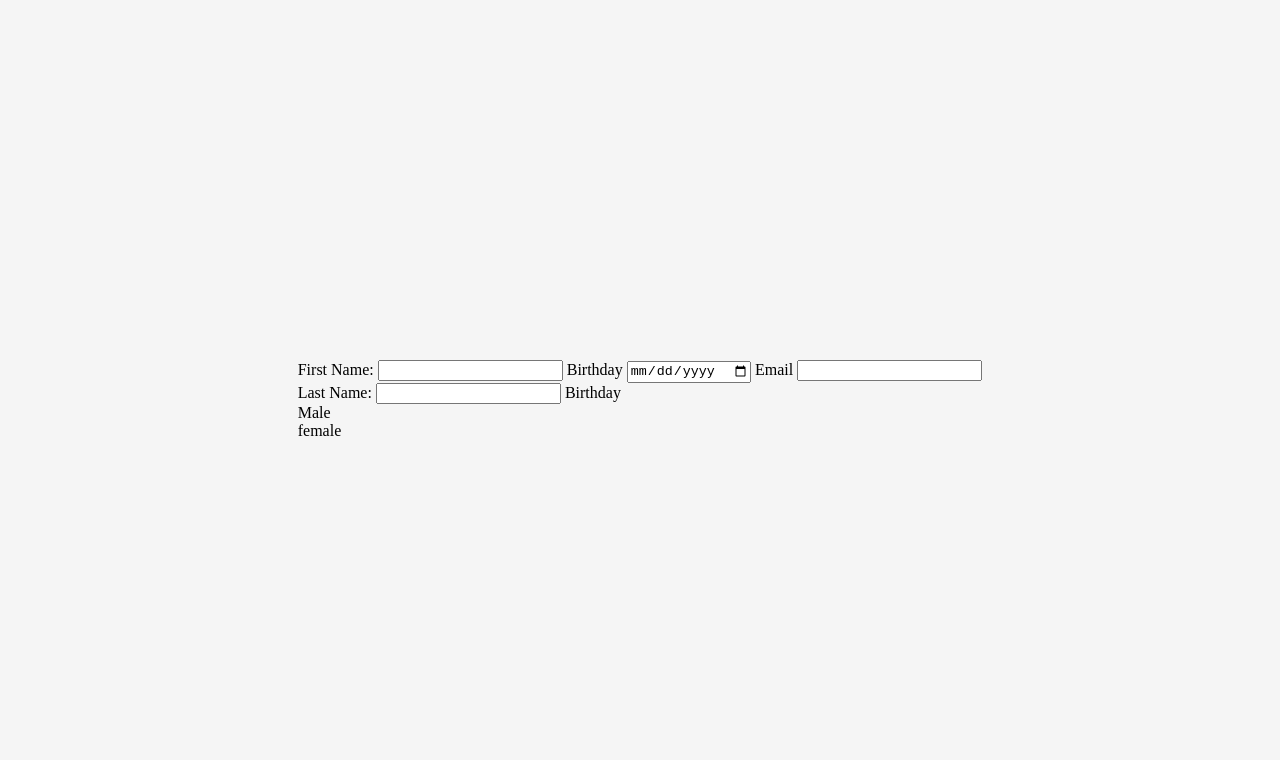
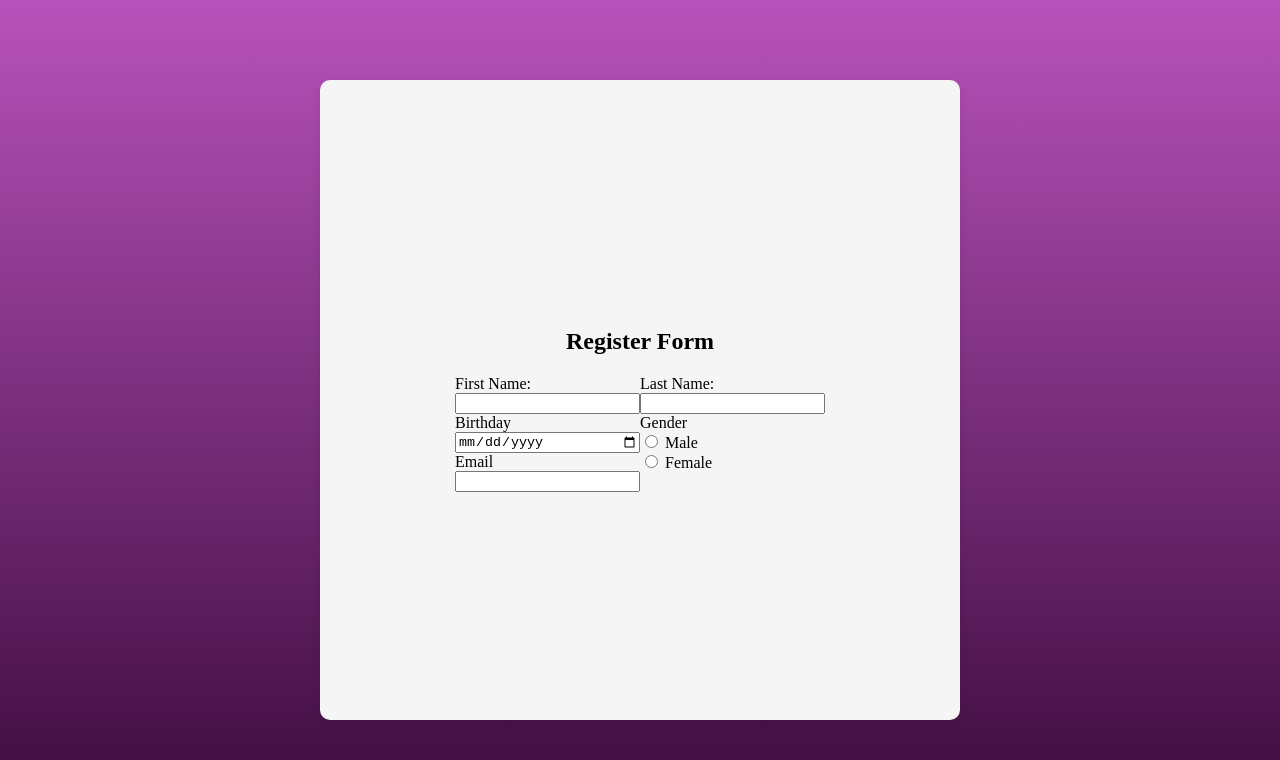
Before and after one commit to juniorOdds/odds-test-html-css, a plain HTML site: page index.html in a window 1280 px wide. Drawn offline with Linux system fonts and the light colour scheme.

Commit message:
add background gradient , and adjust layout of form

```diff
--- a/index.css
+++ b/index.css
@@ -1,11 +1,41 @@
-body{
-    margin: 0;
-    padding: 0;
+body {
+  margin: 0;
+  padding: 0;
+  height: 100vh;
+  width: 100vw;
+  display: flex;
+  justify-content: center;
+  align-items: center;
+  background: linear-gradient(to bottom, #b852bb, #3e0c3f);
 }
-main{
+main {
+  height: 80%;
+  width: 50%;
+  border-radius: 10px;
+  box-shadow: 0 4px 8px rgba(0, 0, 0, 0.1);
+  display: flex;
+  flex-direction: column;
+  justify-content: center;
+  align-items: center;
+  background-color: #f5f5f5;
+  & > .title {
+    .title h1 {
+      text-align: left;
+      margin: 0 0 20px 0;
+    }
+  }
+  & > form {
     display: flex;
-    justify-content: center;
-    align-items: center;
-    height: 100vh;
-    background-color: #f5f5f5;
+    flex-direction: row;
+    & > .form-left {
+      display: flex;
+      flex-direction: column;
+      flex: 1;
+    }
+    & > .form-right {
+      display: flex;
+      flex-direction: column;
+      flex: 1;
+    }
+  }
 }
--- a/index.html
+++ b/index.html
@@ -10,6 +10,9 @@
 
 <body>
     <main>
+        <section class="title">
+            <h1>Register Form</h1>
+        </section>
         <form action="">
             <div class="form-left">
                 <label for=""> First Name: </label>
@@ -24,10 +27,10 @@
             <div class="form-right">
                 <label for=""> Last Name: </label>
                 <input type="text">
-                <label for="">Birthday</label>
+                <label for="gender">Gender</label>
                 <div class="gender-group">
-                    <div class="male">Male</div>
-                    <div class="female">female</div>
+                    <div><input type="radio" id="male" name="gender" value="male"> Male</div>
+                    <div><input type="radio" id="female" name="gender" value="female"> Female</div>
                 </div>
             </div>
             <div class="form-bottom">
```
